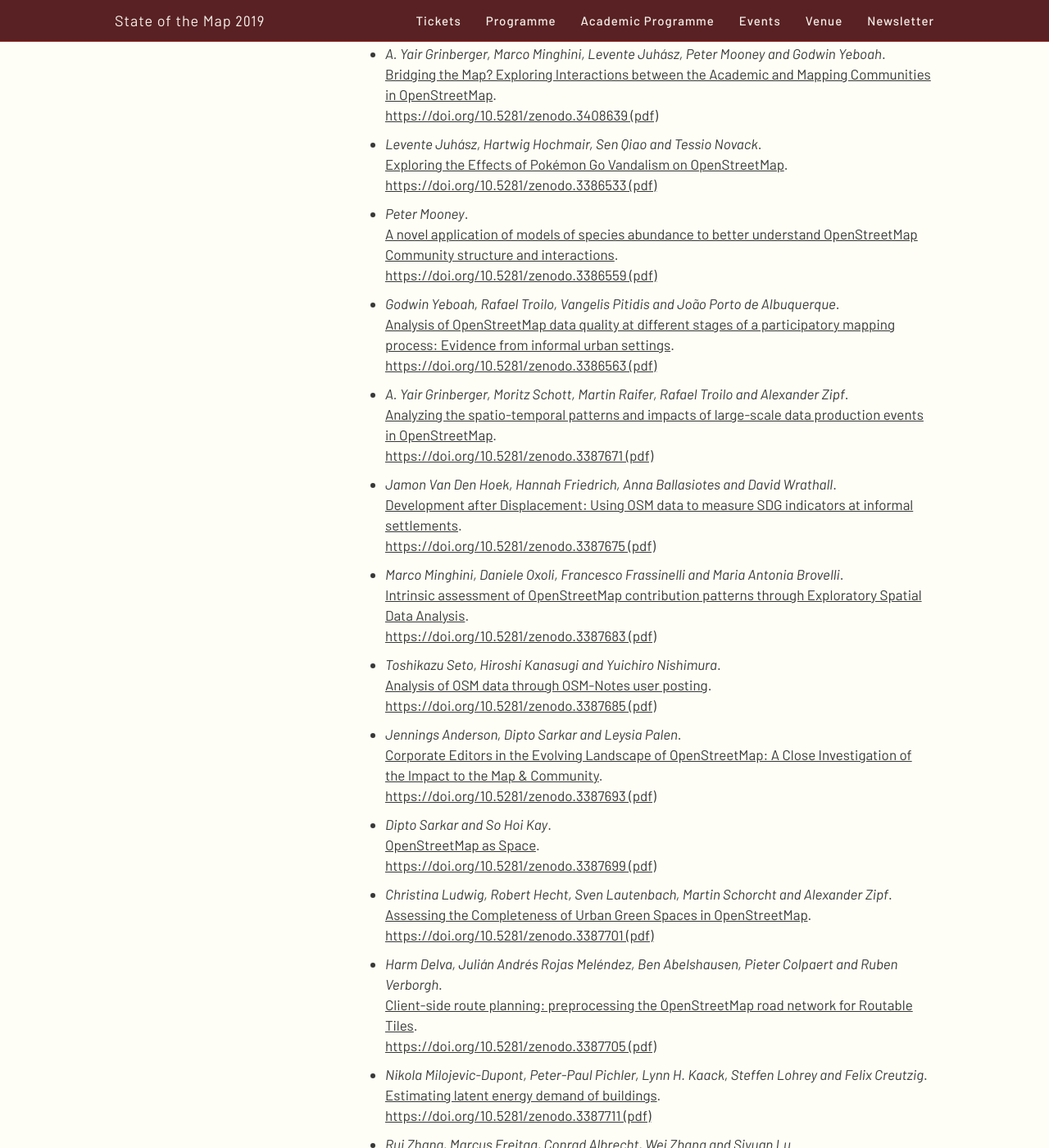
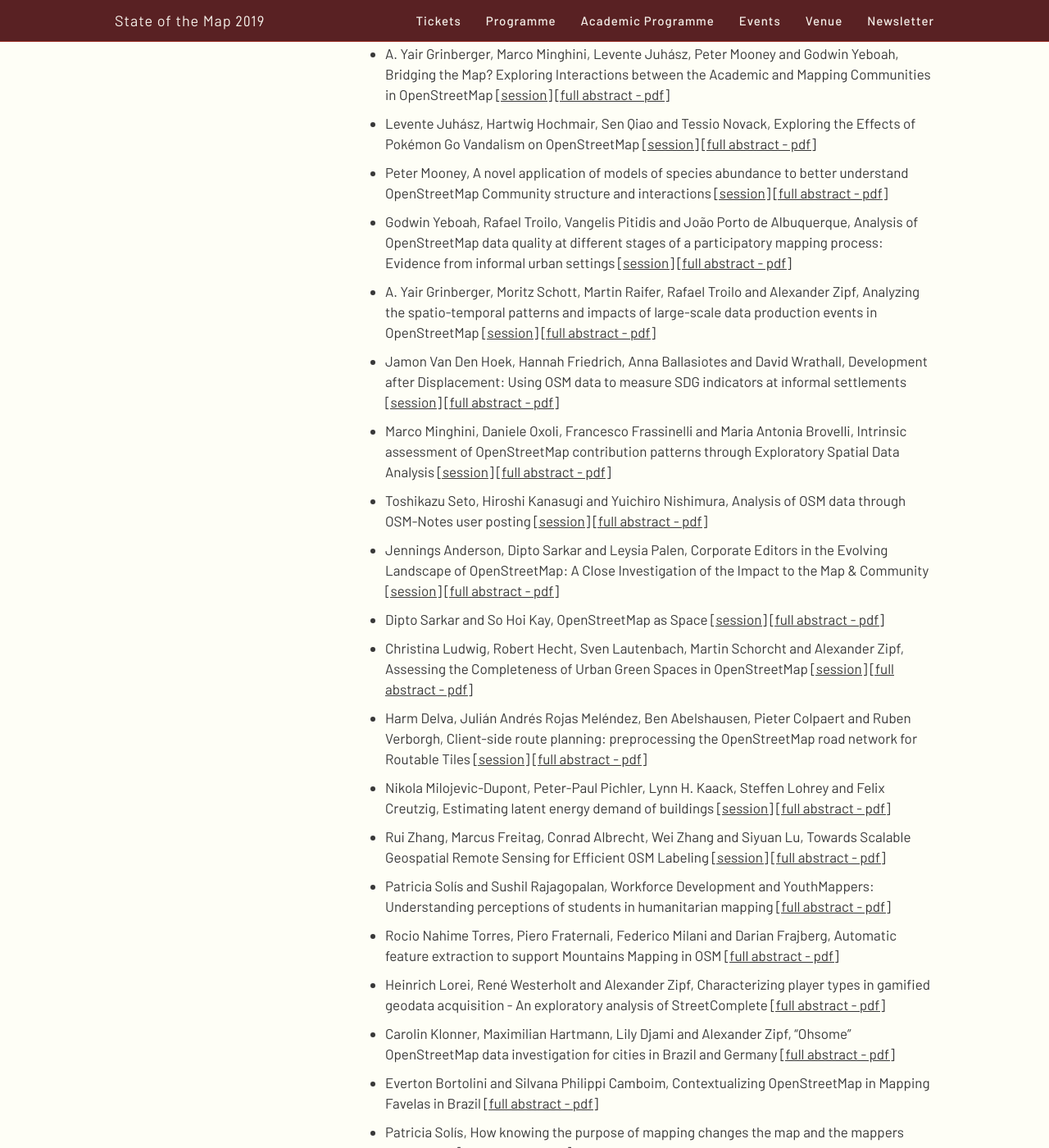
Before and after one commit to openstreetmap/stateofthemap-2019, a Jekyll site: the page built from academic_proceedings/index.html, in a window 1280 px wide and 1400 px high, scrolled down 233 px. Shown: the whole window at 82% size. Built offline with Jekyll 4.4.1, drawn with Linux system fonts in a browser that asks for light colours; some of the changed text lies outside the part shown.

Commit message:
adjust formatting of academic proceedings

```diff
--- a/_layouts/session_academic.html
+++ b/_layouts/session_academic.html
@@ -18,7 +18,7 @@
 
         <hr class="space-right4">
 
-        <p><span class='abstract-doi'><a href="{{page.doi}}">{{page.doi}} (pdf)</a></span></p>
+        <p><span class='abstract-doi'><a href="{{page.doi}}">[full abstract - pdf]</a></span></p>
 
         <hr class="space-right4">
 
--- a/academic_proceedings/index.html
+++ b/academic_proceedings/index.html
@@ -6,107 +6,121 @@
 
 <p>State of the Map 2019 features a full day of scientific talks. This page contains the proceedings of the Academic Track. More information about this track can be found in the corresponding <a href="../calls/academic">call for abstracts</a> and <a href="../academic_programme">programme</a> pages.</p>
 
-<p>Below you find the proceedings of all submissions individually. The complete collection of the whole conference track can be downloaded <a href="http://doi.org/10.5281/zenodo.3405431">here</a>.</p>
+<p>PDF versions of individual abstracts are available under CC BY SA 4.0 from Zenodo. The complete collection of the whole conference track can be downloaded <a href="http://doi.org/10.5281/zenodo.3405431">here</a>.</p>
 
 <ul>
   <li>
-    <em>A. Yair Grinberger, Marco Minghini, Levente Juhász, Peter Mooney and Godwin Yeboah</em>.<br>
-    <a href="../sessions/RZXQP3">Bridging the Map? Exploring Interactions between the Academic and Mapping Communities in OpenStreetMap</a>.<br>
-    <a href="https://doi.org/10.5281/zenodo.3386525">https://doi.org/10.5281/zenodo.3408639 (pdf)</a>
+    A. Yair Grinberger, Marco Minghini, Levente Juhász, Peter Mooney and Godwin Yeboah,
+    Bridging the Map? Exploring Interactions between the Academic and Mapping Communities in OpenStreetMap
+    <a href="../sessions/RZXQP3">[session]</a>
+    <a href="https://zenodo.org/record/3386525">[full abstract - pdf]</a>
   </li>
   <li>
-    <em>Levente Juhász, Hartwig Hochmair, Sen Qiao and Tessio Novack</em>.<br>
-    <a href="../sessions/VPXQAV">Exploring the Effects of Pokémon Go Vandalism on OpenStreetMap</a>.<br>
-    <a href="https://doi.org/10.5281/zenodo.3386533">https://doi.org/10.5281/zenodo.3386533 (pdf)</a>
+    Levente Juhász, Hartwig Hochmair, Sen Qiao and Tessio Novack,
+    Exploring the Effects of Pokémon Go Vandalism on OpenStreetMap
+    <a href="../sessions/VPXQAV">[session]</a>
+    <a href="https://zenodo.org/record/3386533">[full abstract - pdf]</a>
   </li>
   <li>
-    <em>Peter Mooney</em>.<br>
-    <a href="../sessions/7ZVYEH">A novel application of models of species abundance to better understand OpenStreetMap Community structure and interactions</a>.<br>
-    <a href="https://doi.org/10.5281/zenodo.3386559">https://doi.org/10.5281/zenodo.3386559 (pdf)</a>
+    Peter Mooney,
+    A novel application of models of species abundance to better understand OpenStreetMap Community structure and interactions
+    <a href="../sessions/7ZVYEH">[session]</a>
+    <a href="https://zenodo.org/record/3386559">[full abstract - pdf]</a>
   </li>
   <li>
-    <em>Godwin Yeboah, Rafael Troilo, Vangelis Pitidis and João Porto de Albuquerque</em>.<br>
-    <a href="../sessions/MWS9ZC">Analysis of OpenStreetMap data quality at different stages of a participatory mapping process: Evidence from informal urban settings</a>.<br>
-    <a href="https://doi.org/10.5281/zenodo.3386563">https://doi.org/10.5281/zenodo.3386563 (pdf)</a>
+    Godwin Yeboah, Rafael Troilo, Vangelis Pitidis and João Porto de Albuquerque,
+    Analysis of OpenStreetMap data quality at different stages of a participatory mapping process: Evidence from informal urban settings
+    <a href="../sessions/MWS9ZC">[session]</a>
+    <a href="https://zenodo.org/record/3386563">[full abstract - pdf]</a>
   </li>
   <li>
-    <em>A. Yair Grinberger, Moritz Schott, Martin Raifer, Rafael Troilo and Alexander Zipf</em>.<br>
-    <a href="../sessions/9NVD77">Analyzing the spatio-temporal patterns and impacts of large-scale data production events in OpenStreetMap</a>.<br>
-    <a href="https://doi.org/10.5281/zenodo.3387671">https://doi.org/10.5281/zenodo.3387671 (pdf)</a>
+    A. Yair Grinberger, Moritz Schott, Martin Raifer, Rafael Troilo and Alexander Zipf,
+    Analyzing the spatio-temporal patterns and impacts of large-scale data production events in OpenStreetMap
+    <a href="../sessions/9NVD77">[session]</a>
+    <a href="https://zenodo.org/record/3387671">[full abstract - pdf]</a>
   </li>
   <li>
-    <em>Jamon Van Den Hoek, Hannah Friedrich, Anna Ballasiotes and David Wrathall</em>.<br>
-    <a href="../sessions/LKLEWQ">Development after Displacement: Using OSM data to measure SDG indicators at informal settlements</a>.<br>
-    <a href="https://doi.org/10.5281/zenodo.3387675">https://doi.org/10.5281/zenodo.3387675 (pdf)</a>
+    Jamon Van Den Hoek, Hannah Friedrich, Anna Ballasiotes and David Wrathall,
+    Development after Displacement: Using OSM data to measure SDG indicators at informal settlements
+    <a href="../sessions/LKLEWQ">[session]</a>
+    <a href="https://zenodo.org/record/3387675">[full abstract - pdf]</a>
   </li>
   <li>
-    <em>Marco Minghini, Daniele Oxoli, Francesco Frassinelli and Maria Antonia Brovelli</em>.<br>
-    <a href="../sessions/F7ANUJ">Intrinsic assessment of OpenStreetMap contribution patterns through Exploratory Spatial Data Analysis</a>.<br>
-    <a href="https://doi.org/10.5281/zenodo.3387683">https://doi.org/10.5281/zenodo.3387683 (pdf)</a>
+    Marco Minghini, Daniele Oxoli, Francesco Frassinelli and Maria Antonia Brovelli,
+    Intrinsic assessment of OpenStreetMap contribution patterns through Exploratory Spatial Data Analysis
+    <a href="../sessions/F7ANUJ">[session]</a>
+    <a href="https://zenodo.org/record/3387683">[full abstract - pdf]</a>
   </li>
   <li>
-    <em>Toshikazu Seto, Hiroshi Kanasugi and Yuichiro Nishimura</em>.<br>
-    <a href="../sessions/GRR3N3">Analysis of OSM data through OSM-Notes user posting</a>.<br>
-    <a href="https://doi.org/10.5281/zenodo.3387685">https://doi.org/10.5281/zenodo.3387685 (pdf)</a>
+    Toshikazu Seto, Hiroshi Kanasugi and Yuichiro Nishimura,
+    Analysis of OSM data through OSM-Notes user posting
+    <a href="../sessions/GRR3N3">[session]</a>
+    <a href="https://zenodo.org/record/3387685">[full abstract - pdf]</a>
   </li>
   <li>
-    <em>Jennings Anderson, Dipto Sarkar and Leysia Palen</em>.<br>
-    <a href="../sessions/W8BA9K">Corporate Editors in the Evolving Landscape of OpenStreetMap: A Close Investigation of the Impact to the Map & Community</a>.<br>
-    <a href="https://doi.org/10.5281/zenodo.3387693">https://doi.org/10.5281/zenodo.3387693 (pdf)</a>
+    Jennings Anderson, Dipto Sarkar and Leysia Palen,
+    Corporate Editors in the Evolving Landscape of OpenStreetMap: A Close Investigation of the Impact to the Map & Community
+    <a href="../sessions/W8BA9K">[session]</a>
+    <a href="https://zenodo.org/record/3387693">[full abstract - pdf]</a>
   </li>
   <li>
-    <em>Dipto Sarkar and So Hoi Kay</em>.<br>
-    <a href="../sessions/SR88Y3">OpenStreetMap as Space</a>.<br>
-    <a href="https://doi.org/10.5281/zenodo.3387699">https://doi.org/10.5281/zenodo.3387699 (pdf)</a>
+    Dipto Sarkar and So Hoi Kay,
+    OpenStreetMap as Space
+    <a href="../sessions/SR88Y3">[session]</a>
+    <a href="https://zenodo.org/record/3387699">[full abstract - pdf]</a>
   </li>
   <li>
-    <em>Christina Ludwig, Robert Hecht, Sven Lautenbach, Martin Schorcht and Alexander Zipf</em>.<br>
-    <a href="../sessions/WTWQYC">Assessing the Completeness of Urban Green Spaces in OpenStreetMap</a>.<br>
-    <a href="https://doi.org/10.5281/zenodo.3387701">https://doi.org/10.5281/zenodo.3387701 (pdf)</a>
+    Christina Ludwig, Robert Hecht, Sven Lautenbach, Martin Schorcht and Alexander Zipf,
+    Assessing the Completeness of Urban Green Spaces in OpenStreetMap
+    <a href="../sessions/WTWQYC">[session]</a>
+    <a href="https://zenodo.org/record/3387701">[full abstract - pdf]</a>
   </li>
   <li>
-    <em>Harm Delva, Julián Andrés Rojas Meléndez, Ben Abelshausen, Pieter Colpaert and Ruben Verborgh</em>.<br>
-    <a href="../sessions/GRJC7W">Client-side route planning: preprocessing the OpenStreetMap road network for Routable Tiles</a>.<br>
-    <a href="https://doi.org/10.5281/zenodo.3387705">https://doi.org/10.5281/zenodo.3387705 (pdf)</a>
+    Harm Delva, Julián Andrés Rojas Meléndez, Ben Abelshausen, Pieter Colpaert and Ruben Verborgh,
+    Client-side route planning: preprocessing the OpenStreetMap road network for Routable Tiles
+    <a href="../sessions/GRJC7W">[session]</a>
+    <a href="https://zenodo.org/record/3387705">[full abstract - pdf]</a>
   </li>
   <li>
-    <em>Nikola Milojevic-Dupont, Peter-Paul Pichler, Lynn H. Kaack, Steffen Lohrey and Felix Creutzig</em>.<br>
-    <a href="../sessions/FQPFTP">Estimating latent energy demand of buildings</a>.<br>
-    <a href="https://doi.org/10.5281/zenodo.3387711">https://doi.org/10.5281/zenodo.3387711 (pdf)</a>
+    Nikola Milojevic-Dupont, Peter-Paul Pichler, Lynn H. Kaack, Steffen Lohrey and Felix Creutzig,
+    Estimating latent energy demand of buildings
+    <a href="../sessions/FQPFTP">[session]</a>
+    <a href="https://zenodo.org/record/3387711">[full abstract - pdf]</a>
   </li>
   <li>
-    <em>Rui Zhang, Marcus Freitag, Conrad Albrecht, Wei Zhang and Siyuan Lu</em>.<br>
-    <a href="../sessions/TMGNLL">Towards Scalable Geospatial Remote Sensing for Efficient OSM Labeling</a>.<br>
-    <a href="https://doi.org/10.5281/zenodo.3387715">https://doi.org/10.5281/zenodo.3387715 (pdf)</a>
+    Rui Zhang, Marcus Freitag, Conrad Albrecht, Wei Zhang and Siyuan Lu,
+    Towards Scalable Geospatial Remote Sensing for Efficient OSM Labeling
+    <a href="../sessions/TMGNLL">[session]</a>
+    <a href="https://zenodo.org/record/3387715">[full abstract - pdf]</a>
   </li>
   <li>
-    <em>Patricia Solís and Sushil Rajagopalan</em>.<br>
-    Workforce Development and YouthMappers: Understanding perceptions of students in humanitarian mapping.<br>
-    <a href="https://doi.org/10.5281/zenodo.3387717">https://doi.org/10.5281/zenodo.3387717 (pdf)</a>
+    Patricia Solís and Sushil Rajagopalan,
+    Workforce Development and YouthMappers: Understanding perceptions of students in humanitarian mapping
+    <a href="https://zenodo.org/record/3387717">[full abstract - pdf]</a>
   </li>
   <li>
-    <em>Rocio Nahime Torres, Piero Fraternali, Federico Milani and Darian Frajberg</em>.<br>
-    Automatic feature extraction to support Mountains Mapping in OSM.<br>
-    <a href="https://doi.org/10.5281/zenodo.3387719">https://doi.org/10.5281/zenodo.3387719 (pdf)</a>
+    Rocio Nahime Torres, Piero Fraternali, Federico Milani and Darian Frajberg,
+    Automatic feature extraction to support Mountains Mapping in OSM
+    <a href="https://zenodo.org/record/3387719">[full abstract - pdf]</a>
   </li>
   <li>
-    <em>Heinrich Lorei, René Westerholt and Alexander Zipf</em>.<br>
-    Characterizing player types in gamified geodata acquisition - An exploratory analysis of StreetComplete.<br>
-    <a href="https://doi.org/10.5281/zenodo.3387723">https://doi.org/10.5281/zenodo.3387723 (pdf)</a>
+    Heinrich Lorei, René Westerholt and Alexander Zipf,
+    Characterizing player types in gamified geodata acquisition - An exploratory analysis of StreetComplete
+    <a href="https://zenodo.org/record/3387723">[full abstract - pdf]</a>
   </li>
   <li>
-    <em>Carolin Klonner, Maximilian Hartmann, Lily Djami and Alexander Zipf</em>.<br>
-    “Ohsome” OpenStreetMap data investigation for cities in Brazil and Germany.<br>
-    <a href="https://doi.org/10.5281/zenodo.3387725">https://doi.org/10.5281/zenodo.3387725 (pdf)</a>
+    Carolin Klonner, Maximilian Hartmann, Lily Djami and Alexander Zipf,
+    “Ohsome” OpenStreetMap data investigation for cities in Brazil and Germany
+    <a href="https://zenodo.org/record/3387725">[full abstract - pdf]</a>
   </li>
   <li>
-    <em>Everton Bortolini and Silvana Philippi Camboim</em>.<br>
-    Contextualizing OpenStreetMap in Mapping Favelas in Brazil.<br>
-    <a href="https://doi.org/10.5281/zenodo.3387727">https://doi.org/10.5281/zenodo.3387727 (pdf)</a>
+    Everton Bortolini and Silvana Philippi Camboim,
+    Contextualizing OpenStreetMap in Mapping Favelas in Brazil
+    <a href="https://zenodo.org/record/3387727">[full abstract - pdf]</a>
   </li>
   <li>
-    <em>Patricia Solís</em>.<br>
-    How knowing the purpose of mapping changes the map and the mappers themselves.<br>
-    <a href="https://doi.org/10.5281/zenodo.3387729">https://doi.org/10.5281/zenodo.3387729 (pdf)</a>
+    Patricia Solís,
+    How knowing the purpose of mapping changes the map and the mappers themselves
+    <a href="https://zenodo.org/record/3387729">[full abstract - pdf]</a>
   </li>
 </ul>
```
